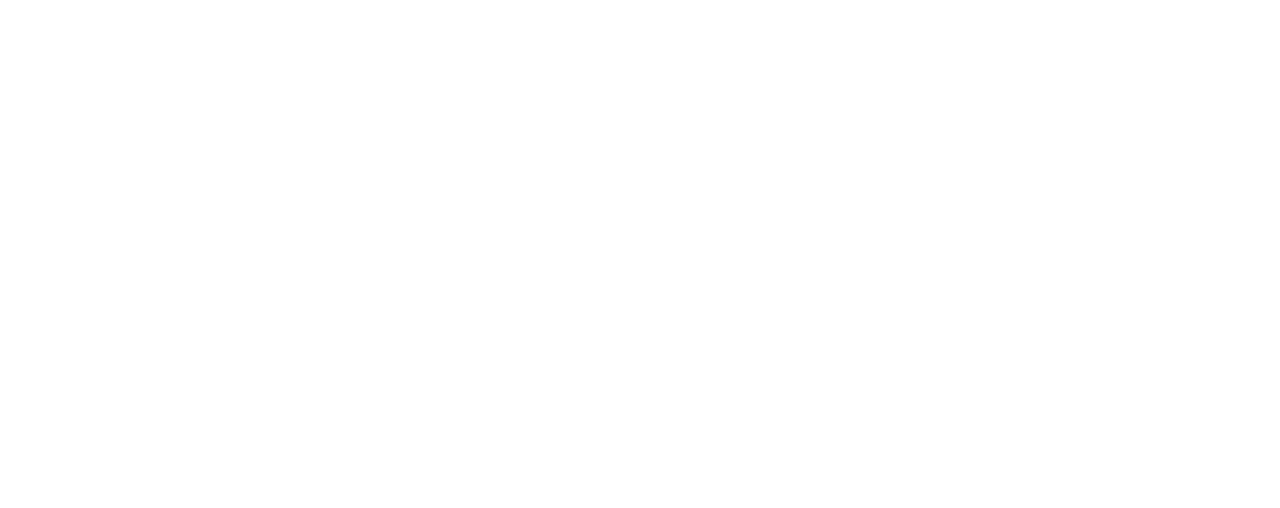
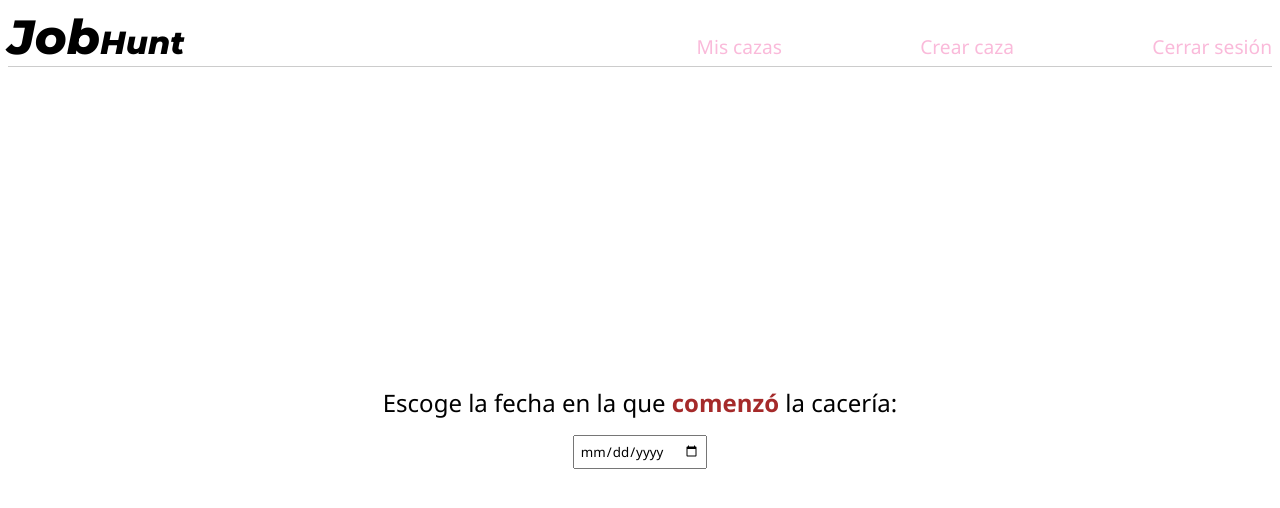
Before and after one commit to kumibrr/job-hunt, an Angular app: page /create-hunt in a window 1280 px wide. Before the commit this address led to /. Shown: the top 508 px of the page. Built offline with nearby package versions, Linux system fonts and the light colour scheme.

Commit message:
Created "create-hunt" component

```diff
--- a/src/app/app.config.ts
+++ b/src/app/app.config.ts
@@ -2,7 +2,8 @@ import { ApplicationConfig } from '@angular/core';
 import { provideRouter } from '@angular/router';
 import { provideHttpClient } from '@angular/common/http';
 import { routes } from './app.routes';
+import { provideAnimations } from '@angular/platform-browser/animations';
 
 export const appConfig: ApplicationConfig = {
-  providers: [provideRouter(routes), provideHttpClient()],
+  providers: [provideRouter(routes), provideHttpClient(), provideAnimations()],
 };
--- a/src/app/app.routes.ts
+++ b/src/app/app.routes.ts
@@ -6,4 +6,11 @@ export const routes: Routes = [
     loadComponent: () =>
       import('./landing/landing.component').then((m) => m.LandingComponent),
   },
+  {
+    path: 'create-hunt',
+    loadComponent: () =>
+      import('./create-hunt/create-hunt.component').then(
+        (m) => m.CreateHuntComponent
+      ),
+  },
 ];
--- /dev/null
+++ b/src/app/create-hunt/create-hunt.component.css
@@ -0,0 +1,78 @@
+section {
+  display: flex;
+  flex-direction: column;
+  align-items: center;
+  justify-content: center;
+  height: 90vh;
+  font-size: x-large;
+}
+
+form .formStep {
+  display: flex;
+  flex-direction: column;
+  align-items: center;
+  justify-content: center;
+}
+
+form .formStep * {
+  margin: 1vh;
+}
+
+h1 {
+  font-family: "Montserrat";
+}
+
+h1,
+h2 {
+  display: flex;
+  align-items: baseline;
+  margin: 0;
+  margin-right: 40vw;
+}
+
+.job {
+  font-size: 3rem;
+}
+
+.hunt {
+  font-size: 2rem;
+}
+
+a {
+  font-size: larger;
+  color: #fabada;
+  text-decoration: none;
+  transition: color 1500ms ease;
+}
+
+a:hover {
+  color: brown;
+}
+
+strong {
+  margin: 0 !important;
+  color: brown;
+}
+
+.header {
+  display: flex;
+  justify-content: flex-start;
+  align-items: baseline;
+  border-bottom: 1px solid #ccc;
+}
+
+nav {
+  display: flex;
+  justify-content: space-between;
+  flex-grow: 1;
+}
+
+.formStep {
+  transition: all 1s;
+}
+
+button {
+  padding: 5px;
+  border-radius: 2px;
+  font-size: large;
+}
--- /dev/null
+++ b/src/app/create-hunt/create-hunt.component.html
@@ -0,0 +1,65 @@
+<div class="header">
+  <h1><span class="job">Job</span><span class="hunt">Hunt</span></h1>
+  <nav>
+    <a href="/">Mis cazas</a><a href="/">Crear caza</a
+    ><a href="/">Cerrar sesión</a>
+  </nav>
+</div>
+<section>
+  <form action="submit" [formGroup]="form">
+    <div class="formStep">
+      <label for="start"
+        >Escoge la fecha en la que <strong>comenzó</strong> la cacería:</label
+      >
+      <input formControlName="start" type="date" name="start" id="start" />
+    </div>
+    <div
+      class="formStep"
+      *ngIf="form.controls.start.dirty === true"
+      @inAnimation
+    >
+      <label for="finished">¿Ha <strong>acabado</strong> tu cacería?</label>
+      <div role="radiogroup">
+        <input
+          formControlName="finished"
+          type="radio"
+          name="finished"
+          id="finished-yes"
+          [value]="true"
+        />
+        Sí
+        <input
+          formControlName="finished"
+          type="radio"
+          name="finished"
+          id="finished-no"
+          [value]="false"
+        />No
+      </div>
+    </div>
+    <div
+      class="formStep"
+      *ngIf="
+        form.controls.finished.dirty === true &&
+        form.controls.finished.value === true
+      "
+      @inAnimation
+    >
+      <label for="end"
+        >Escoge la fecha en la que <strong>terminó</strong> la cacería:</label
+      >
+      <input formControlName="end" type="date" name="end" id="end" />
+    </div>
+    <div
+      class="formStep"
+      *ngIf="
+        form.controls.end.dirty === true ||
+        form.controls.finished.value === false
+      "
+      @inAnimation
+    >
+      <button>Continuar</button>
+    </div>
+  </form>
+</section>
+<ng-container *ngIf="finished$ | async"></ng-container>
--- /dev/null
+++ b/src/app/create-hunt/create-hunt.component.ts
@@ -0,0 +1,38 @@
+import { Component } from '@angular/core';
+import { CommonModule } from '@angular/common';
+import {
+  FormControl,
+  FormGroup,
+  FormsModule,
+  ReactiveFormsModule,
+  Validators,
+} from '@angular/forms';
+import { animate, style, transition, trigger } from '@angular/animations';
+import { tap } from 'rxjs';
+
+@Component({
+  selector: 'app-create-hunt',
+  standalone: true,
+  imports: [CommonModule, FormsModule, ReactiveFormsModule],
+  templateUrl: './create-hunt.component.html',
+  styleUrls: ['./create-hunt.component.css'],
+  animations: [
+    trigger('inAnimation', [
+      transition(':enter', [
+        style({ opacity: 0 }),
+        animate('1000ms', style({ opacity: 1 })),
+      ]),
+    ]),
+  ],
+})
+export class CreateHuntComponent {
+  form = new FormGroup({
+    start: new FormControl<Date | null>(null, [Validators.required]),
+    finished: new FormControl<Boolean | null>(null, Validators.required),
+    end: new FormControl<Date | null>(null, [Validators.required]),
+  });
+
+  finished$ = this.form.controls.finished.valueChanges.pipe(
+    tap(() => this.form.controls.end.reset())
+  );
+}
--- a/src/styles.css
+++ b/src/styles.css
@@ -12,3 +12,8 @@
   color-scheme: dark light;
   font-family: "Segoe UI", Tahoma, Geneva, Verdana, sans-serif;
 }
+
+input {
+  font-family: "Segoe UI", Tahoma, Geneva, Verdana, sans-serif;
+  padding: 5px;
+}
```
